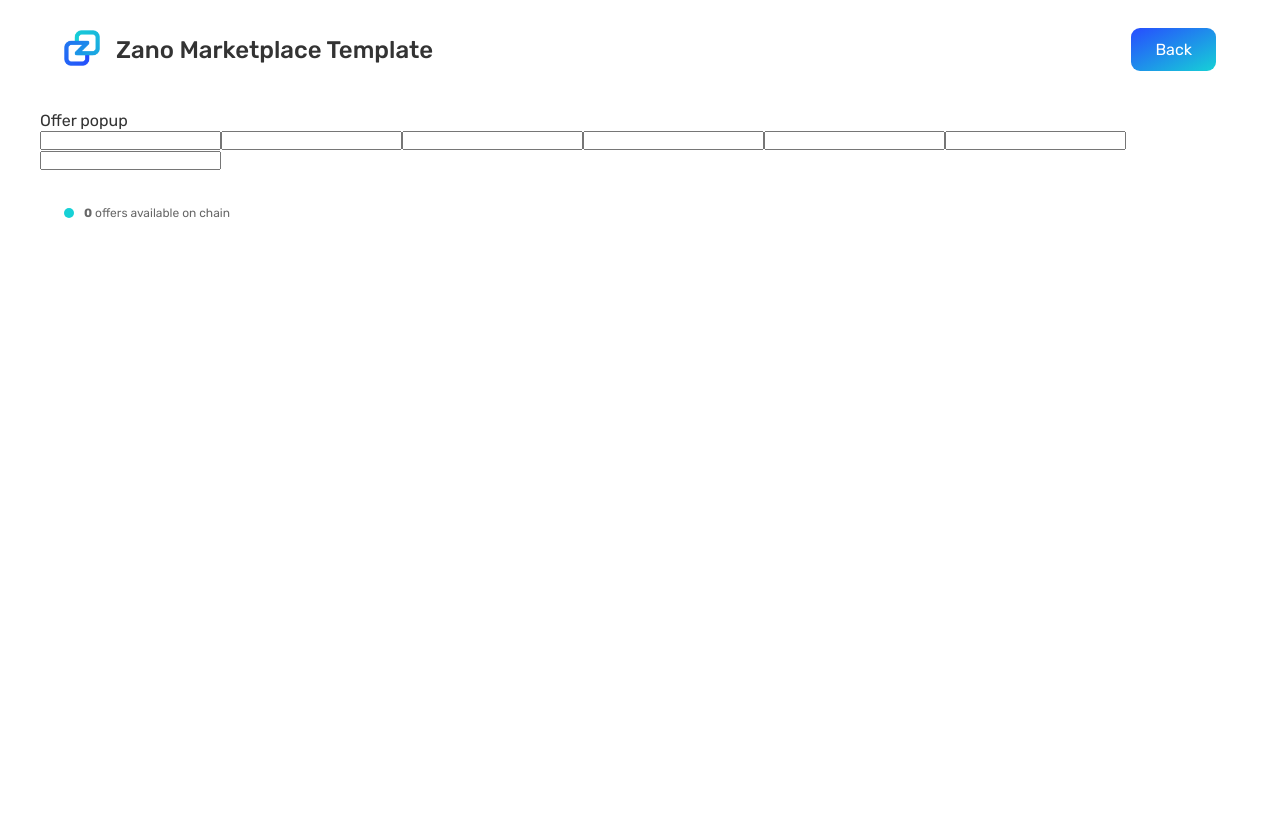
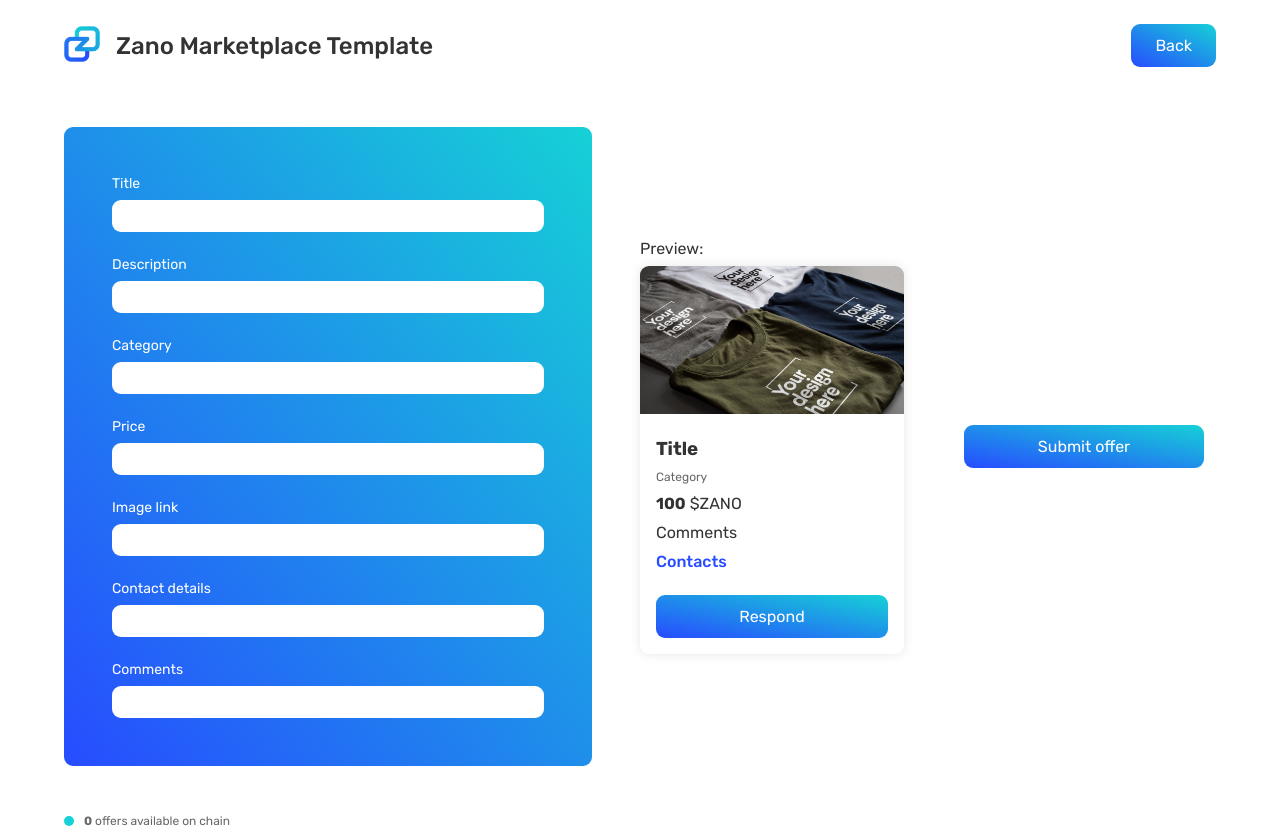
Before and after one commit to muscleman/martket_place, a React (Create React App) app: page / in a window 1280 px wide. Both pictures are taken after a click on the link "Submit New Offer". Before the commit the page ends 800 px from the top, so only its background shows below. Built offline with nearby package versions, Linux system fonts and the light colour scheme; no server answers.

Commit message:
added offer submission popup

```diff
--- a/src/components/NewOffer.js
+++ b/src/components/NewOffer.js
@@ -1,18 +1,66 @@
 import React from "react";
+import tshirt from "./../img/Tshirt-design.jpg";
 
 const NewOffer = () => {
   return (
-    <div className="offerPopup">
-      Offer popup
-      <form className="offerForm">
-        <input type="text" className="offerTitle" />
-        <input type="text" className="offerDescription" />
-        <input type="text" className="offerCategory" />
-        <input type="text" className="offerPrice" />
-        <input type="text" className="offerImg" />
-        <input type="text" className="offerContacts" />
-        <input type="text" className="offerComments" />
+    <div className="popup-container">
+      <form className="offer-form">
+        <div>
+          <label for="offer-title">Title</label>
+          <input type="text" id="offer-title" required />
+        </div>
+        <div>
+          <label for="offer-description">Description</label>
+          <input type="text" id="offer-description" />
+        </div>
+        <div>
+          <label for="offer-category">Category</label>
+          <input type="text" id="offer-category" />
+        </div>
+        <div>
+          <label for="offer-price">Price</label>
+          <input type="text" id="offer-price" />
+        </div>
+        <div>
+          <label for="offer-img">Image link</label>
+          <input type="text" id="offer-img" />
+        </div>
+        <div>
+          <label for="offer-contact">Contact details</label>
+          <input type="text" id="offer-contact" />
+        </div>
+        <div>
+          <label for="offer-comment">Comments</label>
+          <input type="text" id="offer-comment" />
+        </div>
       </form>
+      <div className="offer-preview">
+        <p className="offer-preview-text">Preview:</p>
+        <div className="offer-card">
+          <img className="offer-img" src={tshirt} alt="Marketplace offer pic" />
+          <div className="offer-content">
+            <h3 className="offer-title">Title</h3>
+            <p className="offer-categories">Category</p>
+            <p className="offer-price">
+              <strong>100</strong> $ZANO
+            </p>
+            <p className="offer-description">Comments</p>
+
+            <p className="offer-contact">Contacts</p>
+          </div>
+
+          <div className="offer-buttons">
+            <a href="#" className="btn-primary">
+              Respond
+            </a>
+          </div>
+        </div>
+      </div>
+      <div>
+        <a href="#" className="btn-popup">
+          Submit offer
+        </a>
+      </div>
     </div>
   );
 };
--- a/src/style/style.css
+++ b/src/style/style.css
@@ -26,8 +26,8 @@ body {
 
 /* header */
 .header-container {
-  margin-top: 1.2rem;
-  padding: 1.6rem 2.4rem;
+  margin: 2.4rem;
+  /* padding: 1.6rem 2.4rem; */
   display: flex;
   align-items: center;
   gap: 1.6rem;
@@ -54,19 +54,19 @@ body {
   color: #fff;
   padding: 1.2rem 2.4rem;
   border-radius: 9px;
-  background-image: linear-gradient(to bottom right, #274cff, #16d1d6);
+  background-image: linear-gradient(to top right, #274cff, #16d1d6);
   transition: all 0.3s;
 }
 
 .btn-primary:hover,
 .btn-primary:active {
-  background-image: linear-gradient(to bottom right, #203bc2, #13adb3);
+  background-image: linear-gradient(to top right, #203bc2, #13adb3);
 }
 
 /* Search */
 
 .search-container {
-  padding: 0 2.4rem;
+  margin: 0 2.4rem;
 }
 
 .search-container form {
@@ -92,9 +92,71 @@ body {
 
 /* filters */
 
+/* popup */
+
+.popup-container {
+  margin: 1.2rem 2.4rem;
+  display: grid;
+  grid-template-columns: 2fr 1fr 1fr;
+  column-gap: 4.8rem;
+  align-items: center;
+}
+
+.offer-form {
+  display: flex;
+  flex-direction: column;
+  gap: 2.4rem;
+  background-image: linear-gradient(to top right, #274cff, #16d1d6);
+  border-radius: 9px;
+  padding: 4.8rem;
+}
+
+.offer-form label {
+  color: #fff;
+  font-size: 1.4rem;
+  display: block;
+  margin-bottom: 0.8rem;
+}
+
+.offer-form input {
+  width: 100%;
+  height: 3.2rem;
+  border-radius: 9px;
+  border: none;
+  padding: 0 0.5rem;
+}
+
+.btn-popup:link,
+.btn-popup:visited {
+  display: block;
+  text-decoration: none;
+  text-align: center;
+  margin-left: auto;
+  font-size: 1.6rem;
+  color: #fff;
+  padding: 1.2rem 2.4rem;
+  margin: 0 1.2rem;
+  border-radius: 9px;
+  background-image: linear-gradient(to top right, #274cff, #16d1d6);
+  transition: all 0.3s;
+}
+
+.btn-popup:hover,
+.btn-popup:active {
+  background-image: linear-gradient(to top right, #203bc2, #13adb3);
+}
+
+/* .offer-preview {
+  align-self: center;
+} */
+
+.offer-preview-text {
+  margin-bottom: 0.8rem;
+}
+
 /* content */
 .content-container {
-  padding: 1.2rem 2.4rem;
+  margin: 1.2rem 2.4rem;
   display: grid;
   grid-template-columns: repeat(4, 1fr);
   gap: 1.2rem;
@@ -149,8 +211,7 @@ body {
 
 /* footer */
 .footer-container {
-  padding: 1.2rem 2.4rem;
-  margin-bottom: auto;
+  margin: 1.2rem 2.4rem;
 }
 
 .chain-data {
```
